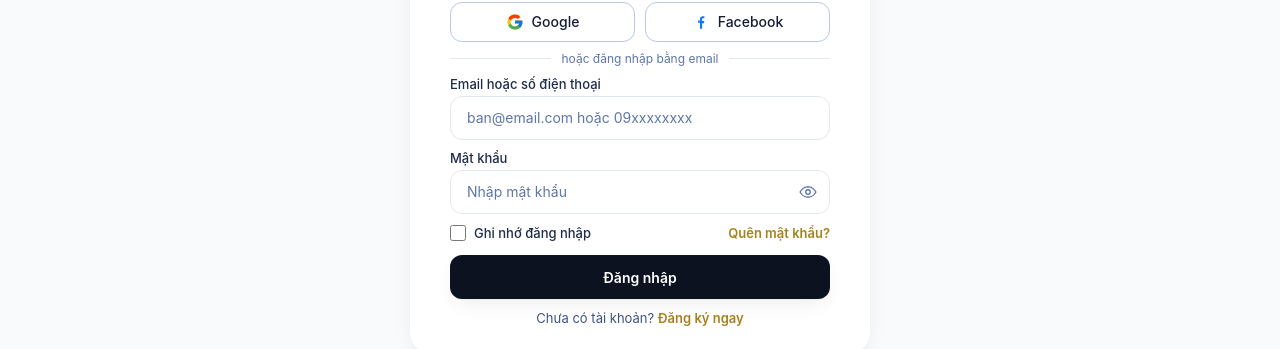
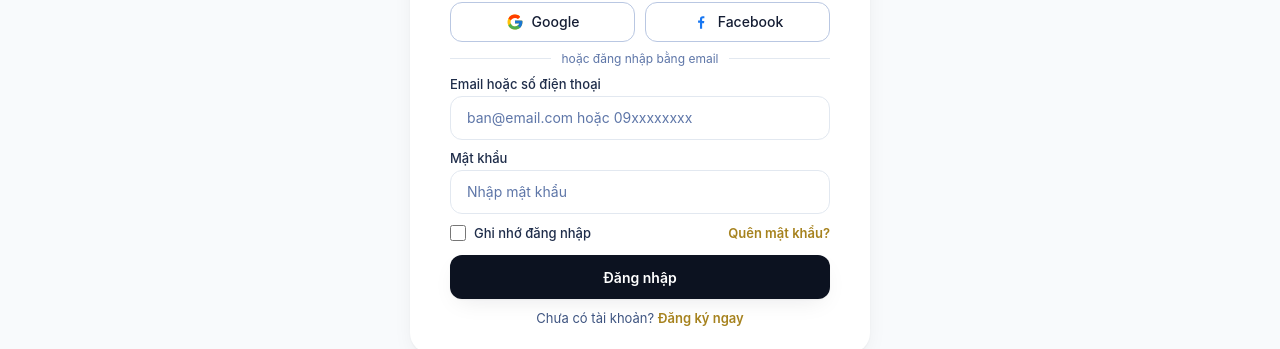
Before and after one commit to QuachLoan/SportReact, a React (Vite) app: page /Login in a window 1280 px wide. Shown: the part 352-701 px from the top of the page. Built offline with nearby package versions, Linux system fonts and the light colour scheme.

Commit message:
vãi cứt

```diff
--- a/Data/data.json
+++ b/Data/data.json
@@ -1136,11 +1136,11 @@
       "role": "customer"
     },
     {
-        "id": "2",
-        "email": "ngodlamm@gmail.com",
-        "password": "abc123xyz",
-        "fullName": "Ngô Đại Lâm",
-        "role": "admin"
+      "id": "2",
+      "email": "ngodlamm@gmail.com",
+      "password": "abc123xyz",
+      "fullName": "Ngô Đại Lâm",
+      "role": "customer"
     }
   ]
 }
--- a/src/components/layout/Header/Header.jsx
+++ b/src/components/layout/Header/Header.jsx
@@ -1,12 +1,36 @@
-import { Link } from 'react-router-dom';
+import {Link, useNavigate} from 'react-router-dom';
 import './Header.css'
+import {useEffect, useState} from "react";
 function Header(){
+    const navigate = useNavigate();
+    const [currentUser, setCurrentUser] = useState(null);
+
+    const checkUser = () => {
+        const user = JSON.parse(localStorage.getItem("currentUser"));
+        setCurrentUser(user);
+    };
+
+    useEffect(() => {
+        checkUser();
+        window.addEventListener('storage', checkUser);
+        const interval = setInterval(checkUser, 300);
+        return () => {
+            window.removeEventListener('storage', checkUser);
+            clearInterval(interval);
+        };
+    }, []);
+
+    const handleLogout = () => {
+        localStorage.removeItem("currentUser");
+        setCurrentUser(null);
+        navigate("/");
+    };
+
 
     return(
         <>
             <header className="navbar">
                 <div className="container navbar-inner">
-      {/* <a href="index.html" className="brand"> */}
                     <Link to="/" className='brand'>
                         <span className="brand-mark">
                             <svg viewBox="0 0 24 24" fill="none" stroke="currentColor" strokeWidth="2" strokeLinecap="round" strokeLinejoin="round"><path d="M8 21h8"/><path d="M12 17v4"/><path d="M7 4h10"/><path d="M17 4v6a5 5 0 0 1-10 0V4"/><path d="M5 4H3a2 2 0 0 0 0 4h2"/><path d="M19 4h2a2 2 0 0 1 0 4h-2"/></svg>
@@ -22,14 +46,22 @@ function Header(){
                     </nav>
 
                     <div className="navbar-actions">
-        {/* <a href="" className="icon-btn" aria-label="Yêu thích">
-            <i className="bi bi-heart"></i>
-        </a> */}
-        <Link to="/Favorites"  className="icon-btn" aria-label="Yêu thích">
+                        <Link to="/Favorites" className="icon-btn" aria-label="Yêu thích">
                             <i className="bi bi-heart"></i>
                         </Link>
+
+                        {/* Biến đổi giao diện trên PC dựa vào trạng thái đăng nhập */}
+                        {currentUser ? (
+                            <div className="user-logged-in" style={{ display: 'flex', alignItems: 'center', gap: '15px' }}>
+                                <span className="user-name">Chào, <strong>{currentUser.name || currentUser.email}</strong></span>
+                                <button onClick={handleLogout} className="btn btn-outline btn-sm">Đăng xuất</button>
+                            </div>
+                        ) : (
+                            <>
                                 <Link to="/Login" className="btn btn-outline btn-sm">Đăng nhập</Link>
                                 <Link to="/Register" className="btn btn-gold btn-sm">Đăng ký</Link>
+                            </>
+                        )}
                     </div>
 
                     <button className="nav-toggle" aria-label="Menu">
@@ -38,6 +70,7 @@ function Header(){
                     </button>
                 </div>
 
+                {/* Mobile Menu */}
                 <div className="mobile-menu">
                     <nav>
                         <Link to="/Venues">Sân thể thao</Link>
@@ -46,8 +79,18 @@ function Header(){
                         <Link to="/Favorites">Yêu thích</Link>
                     </nav>
                     <div className="mobile-menu-actions">
+                        {/* Biến đổi giao diện trên Mobile dựa vào trạng thái đăng nhập */}
+                        {currentUser ? (
+                            <div className="user-logged-in-mobile" style={{ display: 'flex', flexDirection: 'column', gap: '10px', width: '100%', alignItems: 'center' }}>
+                                <span className="user-name">Chào, {currentUser.name || currentUser.email}</span>
+                                <button onClick={handleLogout} className="btn btn-outline btn-sm" style={{ width: '100%' }}>Đăng xuất</button>
+                            </div>
+                        ) : (
+                            <>
                                 <Link to="/Login" className="btn btn-outline btn-sm">Đăng nhập</Link>
                                 <Link to="/Register" className="btn btn-gold btn-sm">Đăng ký</Link>
+                            </>
+                        )}
                     </div>
                 </div>
             </header>
--- a/src/pages/Login/Login.jsx
+++ b/src/pages/Login/Login.jsx
@@ -1,31 +1,56 @@
-import React from 'react';
+import React, {useEffect} from 'react';
 import "./Login.css";
-import {Link, useNavigate} from "react-router-dom";
+import { Link, useNavigate } from "react-router-dom";
 
 export default function Login() {
-    //state
     const [userName, setUserName] = React.useState("");
     const [password, setPassword] = React.useState("");
     const [error, setError] = React.useState("");
+    const [showPassword, setShowPassword] = React.useState(false);
     const navigate = useNavigate();
+    const handleLogin = async (e) => {
+        e.preventDefault();
+        if (!userName.trim()) {
+            setError("Vui lòng nhập Email hoặc số điện thoại.");
+            return;
+        }
+        if (!password.trim()) {
+            setError("Vui lòng nhập mật khẩu.");
+            return;
+        }
+        const emailRegex = /^[^\s@]+@[^\s@]+\.[^\s@]+$/;
+        if (userName.includes("@") && !emailRegex.test(userName)) {
+            setError("Định dạng email không hợp lệ.");
+            return;
+        }
 
-    //function
-    const handleLogin = (e) => {
-        e.preventDefault();
-        setError("");
-        const users = JSON.parse(localStorage.getItem("users")) || [];
-        const user = users.find((user) => user.email.toLowerCase() == userName.toLowerCase() && user.password.toLowerCase() == password.toLowerCase());
-        if (user) {
-            localStorage.setItem("currentUser", JSON.stringify(user));
+        try {
+            const response = await fetch(`http://localhost:3000/users?email=${encodeURIComponent(userName.trim())}`);
+            setUserName("");
+            setPassword("");
+            if (!response.ok) {
+                throw new Error("Không thể kết nối đến máy chủ.");
+            }
+            const users = await response.json();
+            if (users.length > 0 && users[0].password === password) {
+                const loggedInUser = users[0];
+                localStorage.setItem("currentUser", JSON.stringify(loggedInUser));
                 navigate("/");
-        } else {
+            }
+            else {
                 setError("Email hoặc mật khẩu không đúng.");
+                setUserName("");
+                setPassword("");
+            }
+        }
+        catch (err) {
+            console.error(err);
+            setError("Có lỗi xảy ra khi kết nối hệ thống. Vui lòng thử lại sau.");
         }
     }
 
     return (
         <div className="auth-shell">
-            {/* Cột trái: form đăng nhập */}
             <div className="auth-form-panel">
                 <div className="auth-form-panel-inner">
                     <Link to="/" className="auth-logo" aria-label="Về trang chủ SportHub">
@@ -66,7 +91,9 @@ export default function Login() {
 
                     <div className="auth-divider">hoặc đăng nhập bằng email</div>
 
-                    <form className="auth-form" id="login-form" noValidate>
+                    {error && <div className="auth-error-message" style={{ color: 'red', marginBottom: '15px', fontSize: '14px' }}>{error}</div>}
+
+                    <form className="auth-form" id="login-form" onSubmit={handleLogin} noValidate autoComplete="off">
                         <div className="auth-field">
                             <label htmlFor="login-identifier">Email hoặc số điện thoại</label>
                             <div className="auth-input-wrap">
@@ -76,7 +103,9 @@ export default function Login() {
                                     name="identifier"
                                     className="auth-input"
                                     placeholder="ban@email.com hoặc 09xxxxxxxx"
-                                    autoComplete="username"
+                                    autoComplete="off"
+                                    value={userName}
+                                    onChange={(e) => setUserName(e.target.value)}
                                 />
                             </div>
                         </div>
@@ -85,28 +114,33 @@ export default function Login() {
                             <label htmlFor="login-password">Mật khẩu</label>
                             <div className="auth-input-wrap">
                                 <input
-                                    type="password"
+                                    type={showPassword ? "text" : "password"}
                                     id="login-password"
                                     name="password"
                                     className="auth-input has-toggle"
                                     placeholder="Nhập mật khẩu"
-                                    autoComplete="current-password"
+                                    autoComplete="new-password"
+                                    value={password}
+                                    onChange={(e) => setPassword(e.target.value)}
                                 />
                                 <button
                                     type="button"
                                     className="auth-toggle-visibility"
-                                    data-toggle-target="login-password"
                                     aria-label="Hiện/ẩn mật khẩu"
+                                    onClick={() => setShowPassword(!showPassword)}
                                 >
+                                    {showPassword ? (
                                         <svg className="icon-eye" viewBox="0 0 24 24" fill="none" stroke="currentColor" strokeWidth="1.8" strokeLinecap="round" strokeLinejoin="round">
                                             <path d="M1.5 12S5 5 12 5s10.5 7 10.5 7-3.5 7-10.5 7S1.5 12 1.5 12Z" />
                                             <circle cx="12" cy="12" r="3" />
                                         </svg>
+                                    ) : (
                                         <svg className="icon-eye-off" viewBox="0 0 24 24" fill="none" stroke="currentColor" strokeWidth="1.8" strokeLinecap="round" strokeLinejoin="round">
                                             <path d="M3 3l18 18" />
                                             <path d="M10.6 5.1A10.9 10.9 0 0 1 12 5c7 0 10.5 7 10.5 7a13.4 13.4 0 0 1-3.1 3.9M6.6 6.6C3.4 8.6 1.5 12 1.5 12s3.5 7 10.5 7c1.5 0 2.8-.3 4-.8" />
                                             <path d="M9.9 9.9a3 3 0 0 0 4.2 4.2" />
                                         </svg>
+                                    )}
                                 </button>
                             </div>
                         </div>
```
Lines whose indentation alone changed are shown as unchanged.
